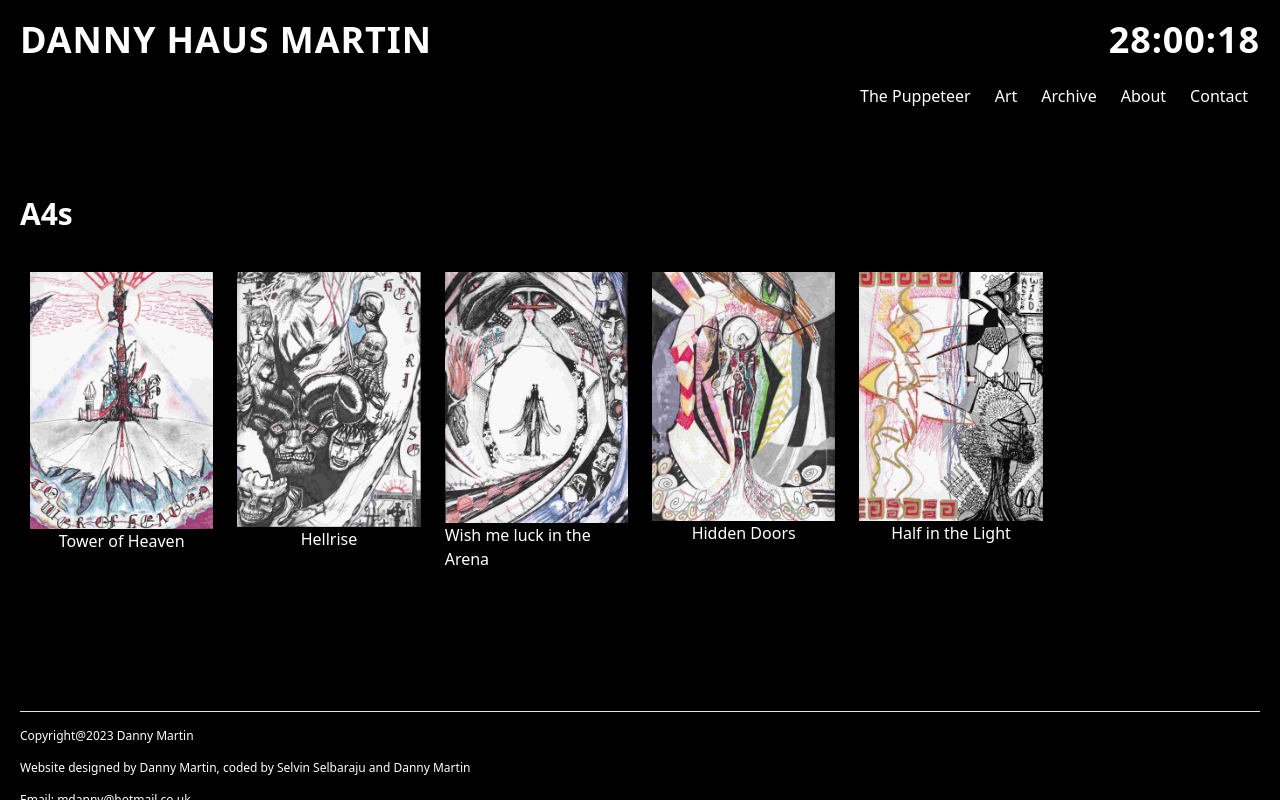
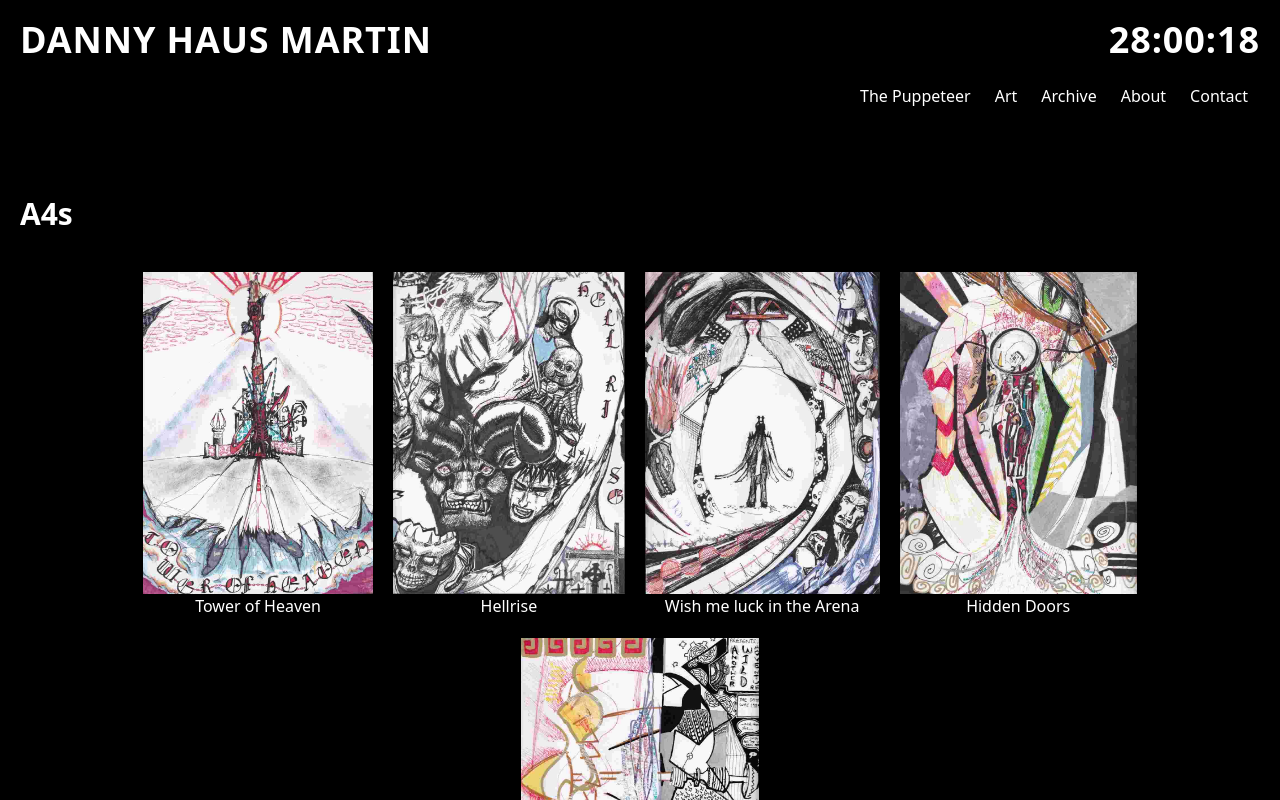
Before and after one commit to nany-d/nany-d.github.io, a Next.js app: page /a4s in a window 1280 px wide. Shown: the top 800 px of the page. Built offline with nearby package versions, Linux system fonts and the light colour scheme.

Commit message:
fix gaps

```diff
--- a/app/ui/Gallery.tsx
+++ b/app/ui/Gallery.tsx
@@ -18,7 +18,7 @@ export default function Gallery({ title, description, images }: galleryProps) {
             <div className="flex flex-col gap-5 mb-20">
                 <h1 className="flex flex-wrap justify-start mb-5 font-bold text-3xl">{title}</h1>
                 {description}
-                <div className="grid grid-cols-1 sm:grid-cols-2 md:grid-cols-3 xl:grid-cols-6 gap-1 justify-items-center" >
+                <div className="flex flex-wrap justify-center" >
                     {images.map((item, index) => (
                         <GalleryItem description={null} key={index} imgPath={`${imageDir}/${item.imgPath}`} name={item.name} year={item.year} collectionHref={item.collectionHref} gridCols={item.gridCols} width={item.width}/>
                     ))}
--- a/app/ui/GalleryItem.tsx
+++ b/app/ui/GalleryItem.tsx
@@ -19,10 +19,10 @@ export default function GalleryItem({ imgPath, name, year, collectionHref, gridC
             {
                 collectionHref ?
                 <Link href={collectionHref}>
-                    <img className={`w-full max-h-[322px] max-w-[${width ?? 250}px]`} src={imgPath} height="auto"/>
+                    <img className={`max-w-[${width ?? 250}px] max-h-[322px]`} src={imgPath} height="auto"/>
                 </Link> :
                 <button onClick={onClick}>
-                    <img className={`w-full max-h-[322px] max-w-[${width ?? 250}px]`} src={imgPath} height="auto"/>
+                    <img className={`max-w-[${width ?? 250}px] max-h-[322px]`} src={imgPath} height="auto"/>
                 </button>
             }
             {name && <p>{name}</p>}
```
